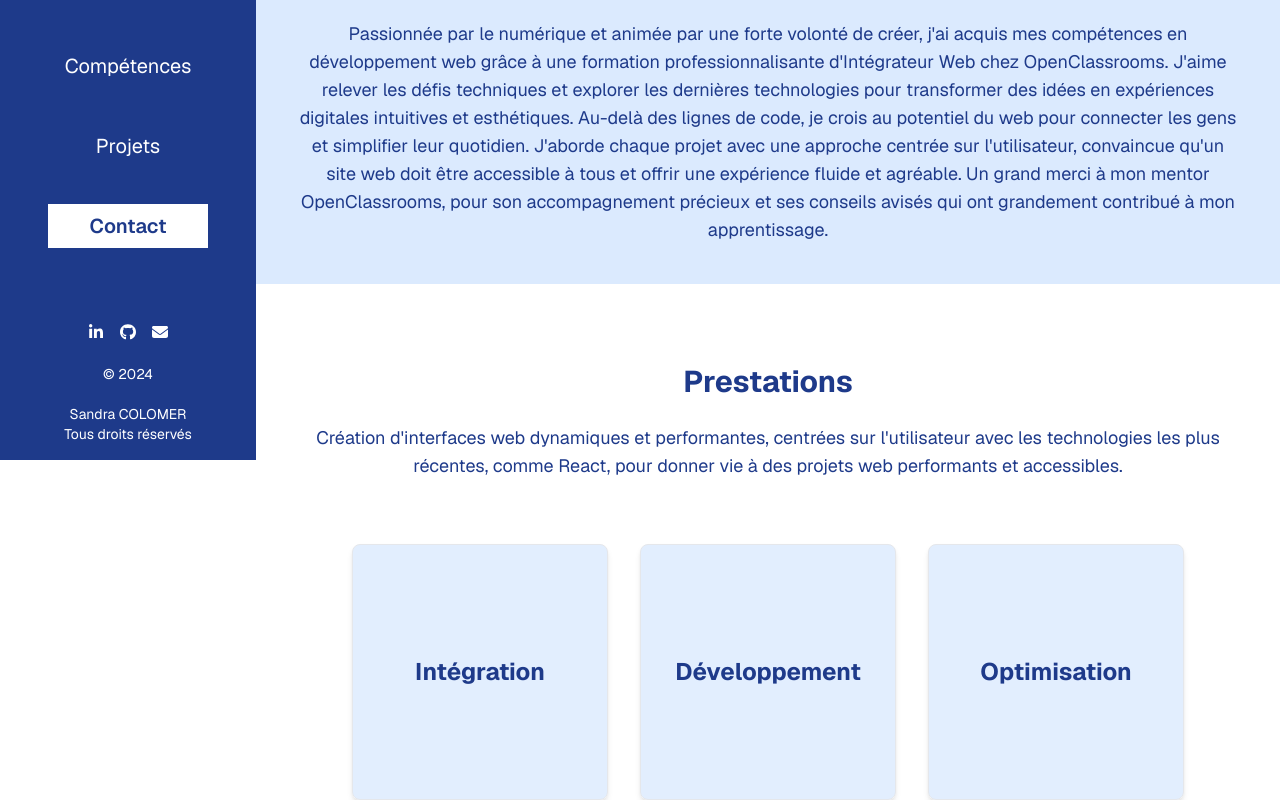
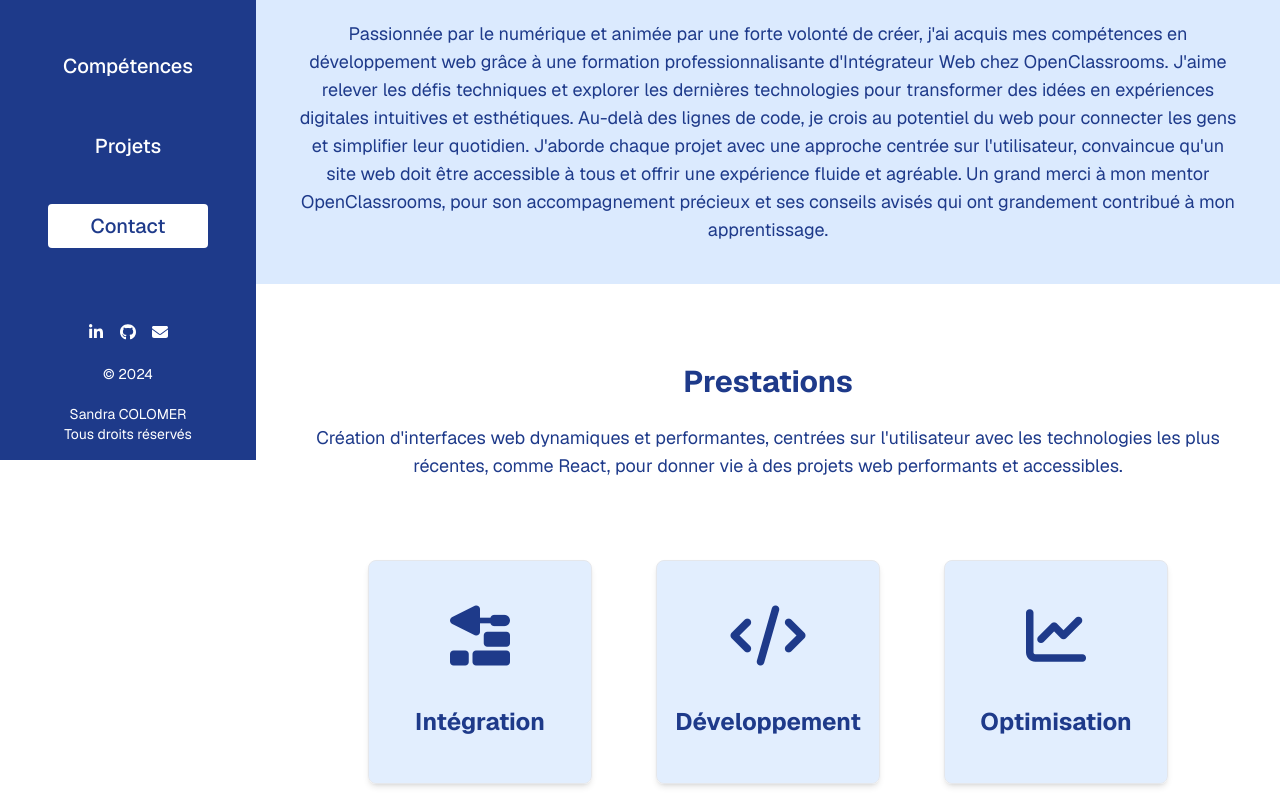
Before and after one commit to SanCo21/My-Portfolio, a Next.js app: page / in a window 1280 px wide. Shown: the part 340-1140 px from the top of the page. Built offline with nearby package versions, Linux system fonts and the light colour scheme.

Commit message:
New ActivityCards

```diff
--- a/package.json
+++ b/package.json
@@ -9,6 +9,7 @@
     "lint": "next lint"
   },
   "dependencies": {
+    "@fortawesome/fontawesome-free": "^6.7.2",
     "next": "15.1.0",
     "react": "19.0.0",
     "react-back-to-top": "^1.0.3",
--- a/src/app/components/ActivityCards.js
+++ b/src/app/components/ActivityCards.js
@@ -1,45 +1,7 @@
-import React, { useState } from "react";
+import React from "react";
 import Image from "next/image";
 import content from "../../content"; // Assurez-vous que le chemin est correct
-
-const ActivityCard = ({ activity, lang }) => {
-  const [isHovered, setIsHovered] = useState(false);
-
-  return (
-    <div
-      className="relative w-64 h-64 m-4 p-4 bg-secondary bg-opacity-80 border border-gray-200 rounded-lg shadow-md overflow-hidden transition-transform transform hover:scale-105"
-      onMouseEnter={() => setIsHovered(true)}
-      onMouseLeave={() => setIsHovered(false)}
-    >
-      <div
-        className={`absolute inset-0 transition-opacity duration-300 ${
-          isHovered ? "opacity-70" : "opacity-0"
-        }`}
-      >
-        <Image
-          src="/images/working.jpg"
-          alt="Activity image"
-          fill
-          sizes="(max-width: 768px) 100vw, (max-width: 1200px) 50vw, 33vw"
-          className="rounded-lg object-cover"
-        />
-      </div>
-      <div
-        className={`absolute inset-0 bg-primary bg-opacity-80 transition-transform duration-300 overlay-slide ${
-          isHovered ? "active" : ""
-        } `}
-      ></div>
-      <div className="relative z-10 h-full flex items-center justify-center">
-        <h3 className={`text-2xl font-bold text-primary transition-opacity duration-300 ${isHovered ? "opacity-0" : "opacity-100"}`}>
-          {lang === "fr" ? activity.name.fr : activity.name.en}
-        </h3>
-        <p className={`px-4 text-white text-center transition-opacity duration-300 absolute ${isHovered ? "opacity-100" : "opacity-0"}`}>
-          {lang === "fr" ? activity.description.fr : activity.description.en}
-        </p>
-      </div>
-    </div>
-  );
-};
+import '@fortawesome/fontawesome-free/css/all.min.css';
 
 const ActivityCards = ({ lang }) => {
   const activitiesList = content.sectionsData.activities.activitiesList;
@@ -49,7 +11,30 @@ const ActivityCards = ({ lang }) => {
       <div className="max-w-7xl mx-auto px-4 sm:px-6 lg:px-8">
         <div className="flex flex-wrap justify-center">
           {activitiesList.map((activity, index) => (
-            <ActivityCard key={index} activity={activity} lang={lang} />
+            <div key={index} className="relative w-64 h-64 m-4 p-4 card">
+              <div className="card-inner">
+                <div className="card-front flex flex-col items-center justify-center bg-secondary bg-opacity-80 border border-gray-200 rounded-lg shadow-md">
+                  {activity.icon && (
+                    <i className={`fas fa-${activity.icon} text-6xl text-primary mb-10`}></i>
+                  )}
+                  <h3 className="text-2xl font-bold text-primary">
+                    {lang === "fr" ? activity.name.fr : activity.name.en}
+                  </h3>
+                </div>
+                <div className="card-back flex flex-col items-center justify-center rounded-lg shadow-lg">
+                  <Image
+                    src="/images/working.jpg"
+                    alt="Activity image"
+                    fill
+                    sizes="(max-width: 768px) 100vw, (max-width: 1200px) 50vw, 33vw"
+                    className="rounded-lg object-cover opacity-30"
+                  />
+                  <p className="absolute px-4 text-white text-center">
+                    {lang === "fr" ? activity.description.fr : activity.description.en}
+                  </p>
+                </div>
+              </div>
+            </div>
           ))}
         </div>
       </div>
--- a/src/app/components/Navbar.js
+++ b/src/app/components/Navbar.js
@@ -37,9 +37,9 @@ const Navbar = ({
             legacyBehavior
           >
             <a
-              className={`${itemClass} hover:text-accent ${
+              className={`${itemClass} font-medium hover:text-accent ${
                 activeSection === sections[key].id
-                  ? "bg-white text-primary font-semibold px-1"
+                  ? "bg-white rounded text-primary font-medium px-2"
                   : ""
               }`}
               onClick={(event) => handleLinkClick(event, sections[key].id)}
--- a/src/app/styles/globals.css
+++ b/src/app/styles/globals.css
@@ -1,6 +1,8 @@
 @import "tailwindcss/base";
 @import "tailwindcss/components";
 @import "tailwindcss/utilities";
+
+@import "~@fortawesome/fontawesome-free/css/all.min.css";
 
 :root {
   --background: #ffffff;
@@ -189,3 +191,62 @@ html {
 .overlay-slide.active {
   transform: translateY(0);
 }
+
+.fade-in {
+  opacity: 0;
+  animation: fadeIn 0.5s forwards;
+}
+
+.fade-out {
+  opacity: 1;
+  animation: fadeOut 0.5s forwards;
+}
+
+@keyframes fadeIn {
+  to {
+    opacity: 1;
+  }
+}
+
+@keyframes fadeOut {
+  to {
+    opacity: 0;
+  }
+}
+
+
+/* Style for Activity Cards rotation */
+.card {
+  perspective: 1000px; /* Perspective for 3D effect */
+}
+
+.card-inner {
+  position: relative;
+  width: 100%;
+  height: 100%;
+  transition: transform 0.6s;
+  transform-style: preserve-3d;
+}
+
+.card:hover .card-inner {
+  transform: rotateY(180deg);
+}
+
+.card-front, .card-back {
+  position: absolute;
+  width: 100%;
+  height: 100%;
+  backface-visibility: hidden;
+  /* border-radius: 0.5rem; */
+}
+
+/* .card-front {
+  background: #FFF;
+  color: black;
+} */
+
+.card-back {
+  background: black;
+  color: white;
+  transform: rotateY(180deg);
+}
--- a/src/content.json
+++ b/src/content.json
@@ -85,7 +85,8 @@
           "description": {
             "en": "Transformation of graphic mockups into HTML, CSS and JavaScript code (design and browser/device compatibility).",
             "fr": "Transformation de maquettes graphiques en code HTML, CSS et JavaScript (respect du design et compatibilité navigateurs/appareils)."
-          }
+          },
+          "icon": "trowel-bricks"
         },
         {
           "name": {
@@ -95,7 +96,8 @@
           "description": {
             "en": "Dynamic and interactive user interfaces with React (state management, API, data management...).",
             "fr": "Interfaces utilisateur dynamiques et interactives avec React (gestion de l'état, API, gestion des données...)"
-          }
+          },
+          "icon": "code"
         },
         {
           "name": {
@@ -105,7 +107,8 @@
           "description": {
             "en": "Improve SEO and performance (loading time, rendering and accessibility, web best practices).",
             "fr": "Améliorer le référencement (SEO) et les performances (temps de chargement, rendu et accessibilité, bonnes pratiques du web)."
-          }
+          },
+          "icon": "chart-line"
         },
         {
           "name": {
@@ -115,7 +118,8 @@
           "description": {
             "en": "Add new functionalities, improve the user interface, optimize performance...",
             "fr": "Ajout de nouvelles fonctionnalités, amélioration de l'interface utilisateur, optimisation des performances..."
-          }
+          },
+          "icon": "screwdriver-wrench"
         }
       ]
     },
```
Also changed, not shown: src/app/components/contactForm.js (+107 -33 lines), 2 other files (tests, documents, lock files or other folders).
